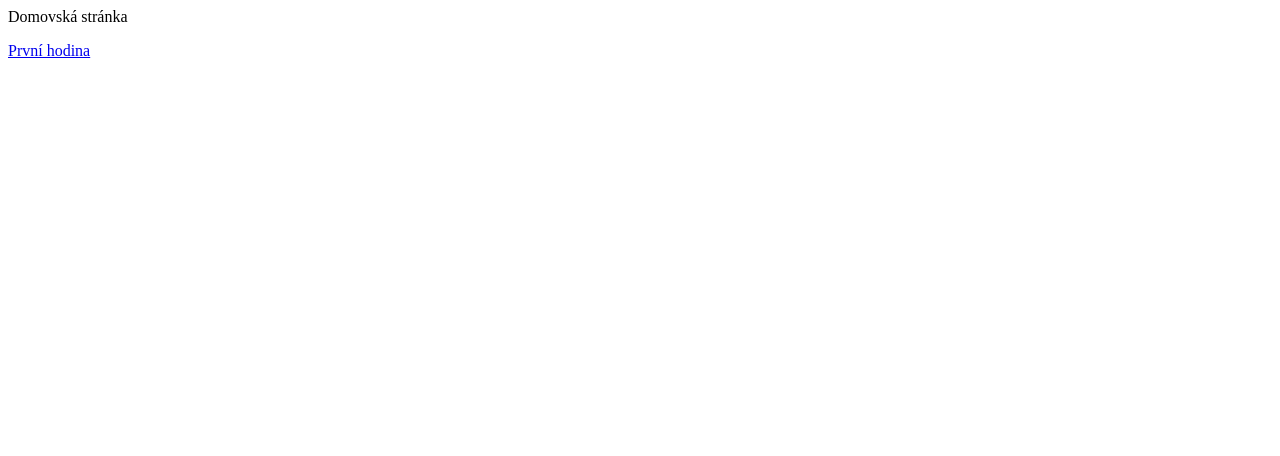
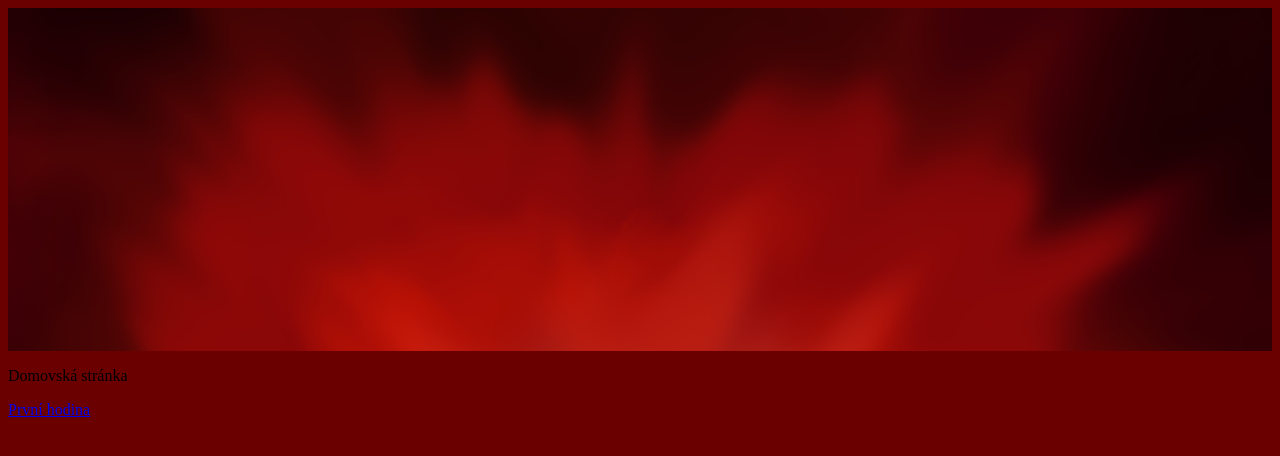
Before and after one commit to JesiAld/JesiAld.github.io, a plain HTML site: page index.html in a window 1280 px wide. Drawn offline with Linux system fonts and the light colour scheme.

Commit message:
Add background color and image to index.html

```diff
--- a/index.html
+++ b/index.html
@@ -1,5 +1,11 @@
 <html>
-<body>
+<body style="background-color:6B0000;">
+  <style>
+    img {
+      width: 100%;
+    }
+  </style>
+  <img src="banner.png">
   <p>Domovská stránka</p>
 
 <p><a href="/první_hodina.html">První hodina</a>
```
